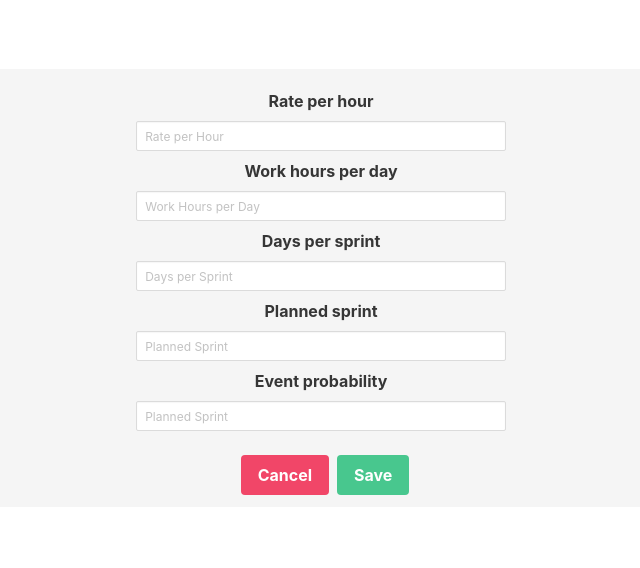
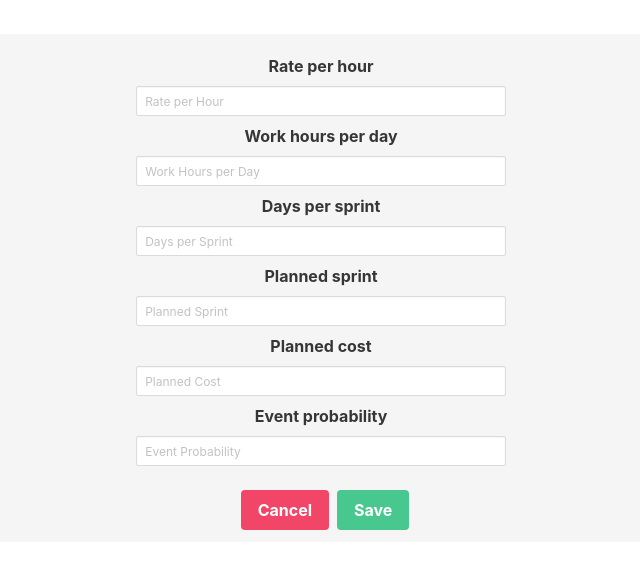
Before and after one commit to irvinandryan/scrum-simulator, a React (Create React App) app in the folder frontend/: page /simconfigslist/simulation/1/sprintreview/editsimconfig in a window 1280 px wide. Shown: the part 130-698 px from the top of the page, without its empty margins (319-959 px from the left). Built offline with nearby package versions, Linux system fonts and the light colour scheme; no server answers.

Commit message:
editable planned cost

```diff
--- a/frontend/src/simulator-interface/EditSimConfig/index.js
+++ b/frontend/src/simulator-interface/EditSimConfig/index.js
@@ -1,7 +1,8 @@
 import React, { useState, useEffect } from "react";
 import axios from "axios";
 import { useNavigate, useParams } from "react-router-dom";
-import { getCurrentSprint } from "../../utils/Utils";
+import { getCurrentSprint, getRemainingCost } from "../../utils/Utils";
+import { getEstimateAtCompletion } from "../../utils/AgileEVM";
 
 const EditSimConfig = () => {
     const { id } = useParams();
@@ -15,6 +16,8 @@ const EditSimConfig = () => {
     const [sprintLength, setSprintLength] = useState("");
     const [plannedSprint, setPlannedSprint] = useState("");
     const [eventProbability, setEventProbability] = useState("");
+    const [remainingCost, setRemainingCost] = useState("");
+    const [predictedCost, setPredictedCost] = useState("");
 
     const [sprintBacklog, setSprintBacklog] = useState([
         {
@@ -53,12 +56,17 @@ const EditSimConfig = () => {
         setPlannedSprint(response.data.plannedSprint);
         setEventProbability(response.data.eventProbability);
         setSprintBacklog(response.data.sprintBacklog);
+        setPredictedCost(getEstimateAtCompletion(response.data.productBacklog, response.data.sprintBacklog, response.data.plannedCost));
     }
 
     const updateSimConfig = async (e) => {
         e.preventDefault();
         if (plannedSprint <= getCurrentSprint(sprintBacklog)) {
             alert("Cannot update planned sprint to a value less than or equal to current sprint");
+            return;
+        }
+        if (plannedCost <= predictedCost) {
+            alert("Cannot update planned cost to a value less than or equal to predicted cost");
             return;
         }
         setSprintBacklog(handlePlannedSprintChange(plannedSprint, sprintBacklog));
@@ -167,20 +175,6 @@ const EditSimConfig = () => {
                                         required
                                     />
                                 </div>
-                                {/* <div className="form-group mt-2">
-                                    <label className="label has-text-centered">Planned cost</label>
-                                    <input
-                                        type="number"
-                                        min="0"
-                                        style={{width: "35%"}}
-                                        oninput="validity.valid||(value='')"
-                                        className="input is-small"
-                                        placeholder="Planned Cost"
-                                        value={plannedCost}
-                                        onChange={(e) => setPlannedCost(e.target.value)}
-                                        required
-                                    />
-                                </div> */}
                                 <div className="form-group mt-2">
                                     <label className="label has-text-centered">Days per sprint</label>
                                     <input
@@ -210,6 +204,20 @@ const EditSimConfig = () => {
                                     />
                                 </div>
                                 <div className="form-group mt-2">
+                                    <label className="label has-text-centered">Planned cost</label>
+                                    <input
+                                        type="number"
+                                        min="1"
+                                        style={{width: "35%"}}
+                                        oninput="validity.valid||(value='')"
+                                        className="input is-small"
+                                        placeholder="Planned Cost"
+                                        value={plannedCost}
+                                        onChange={(e) => {setPlannedCost(e.target.value)}}
+                                        required
+                                    />
+                                </div>
+                                <div className="form-group mt-2">
                                     <label className="label has-text-centered">Event probability</label>
                                     <input
                                         type="number"
@@ -219,7 +227,7 @@ const EditSimConfig = () => {
                                         style={{width: "35%"}}
                                         oninput="validity.valid||(value='')"
                                         className="input is-small"
-                                        placeholder="Planned Sprint"
+                                        placeholder="Event Probability"
                                         value={eventProbability}
                                         onChange={(e) => {setEventProbability(e.target.value)}}
                                         required
--- a/frontend/src/simulator-interface/SprintReview/index.js
+++ b/frontend/src/simulator-interface/SprintReview/index.js
@@ -4,7 +4,6 @@ import { useNavigate, useParams } from "react-router-dom";
 import { getCurrentSprintReview, getTotalWorkHourOfPb, isSimulationDone, getRandomBoolean } from "../../utils/Utils";
 import { addPb } from "../../simulation-event-handler/Event";
 import { EVMBar, NavBarReview } from "../../utils/NavBar";
-
 
 const SprintReview = () => {
     const { id } = useParams();
```
